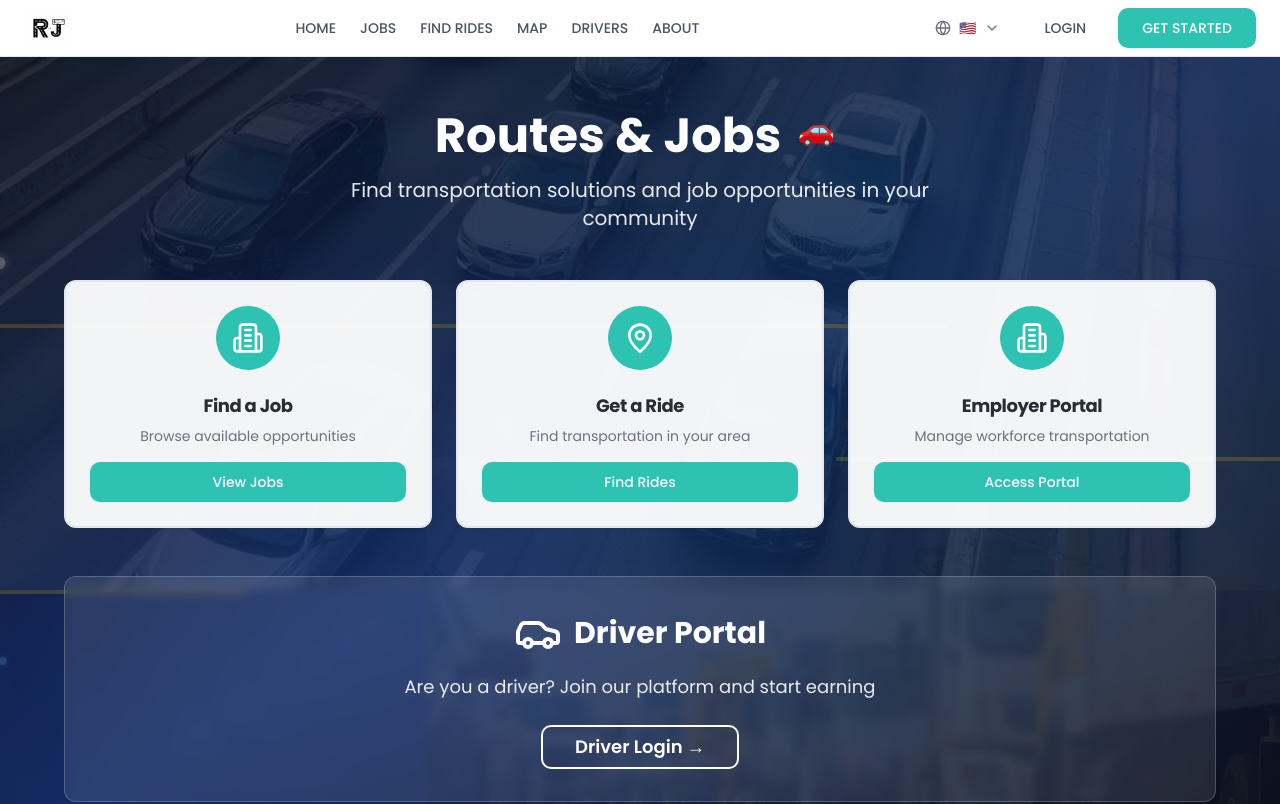
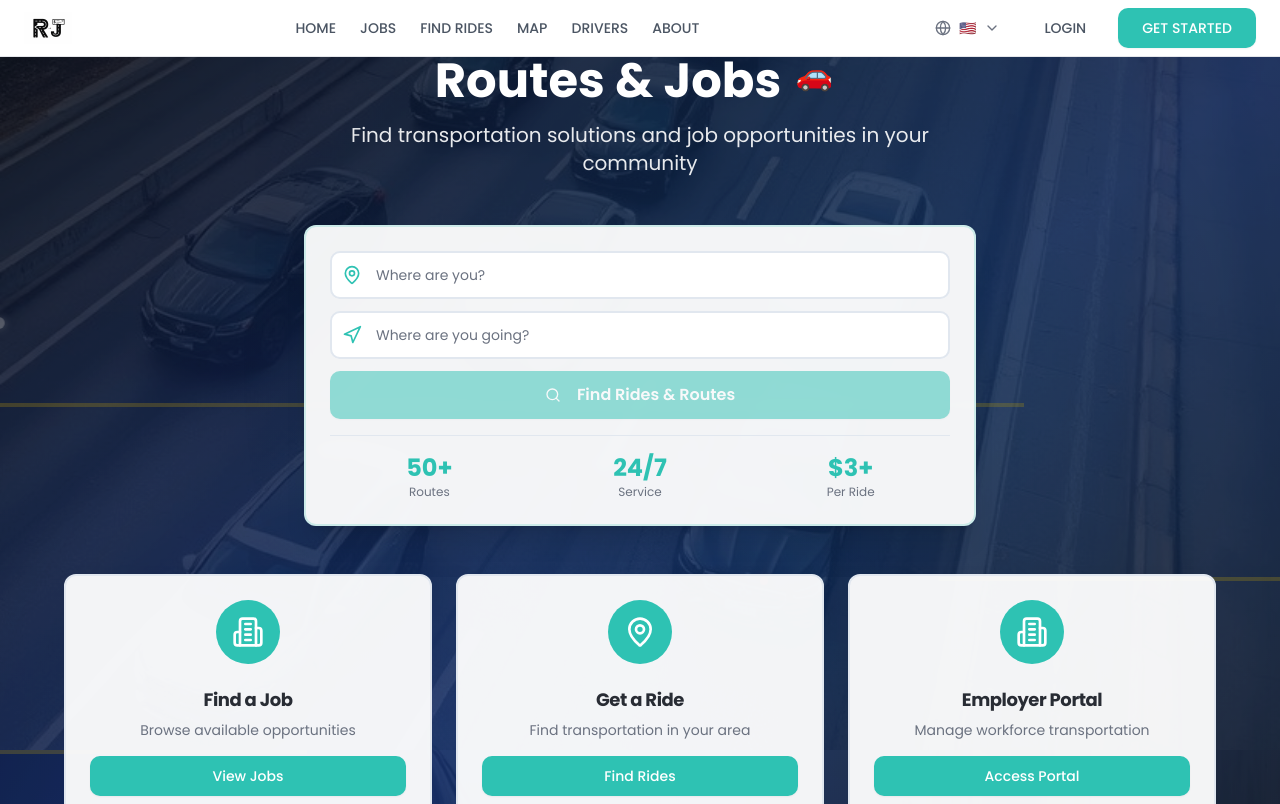
Before and after one commit to Routes-Jobs/routesandjobsapp, a React (Vite) app: page / in a window 1280 px wide. Shown: the top 804 px of the page. Built offline with nearby package versions, Linux system fonts and the light colour scheme.

Commit message:
Add address search to front page

```diff
--- /dev/null
+++ b/src/components/RideBookingWidget.tsx
@@ -0,0 +1,108 @@
+import { useState } from "react";
+import { Card, CardContent } from "@/components/ui/card";
+import { Input } from "@/components/ui/input";
+import { Button } from "@/components/ui/button";
+import { MapPin, Navigation, Search } from "lucide-react";
+import MapView from "@/components/MapView";
+
+interface RideBookingWidgetProps {
+  onSearchRide: (pickup: string, destination: string) => void;
+}
+
+const RideBookingWidget = ({ onSearchRide }: RideBookingWidgetProps) => {
+  const [pickupLocation, setPickupLocation] = useState("");
+  const [destination, setDestination] = useState("");
+  const [showMap, setShowMap] = useState(false);
+
+  const handleSearch = () => {
+    if (pickupLocation && destination) {
+      onSearchRide(pickupLocation, destination);
+      setShowMap(true);
+    }
+  };
+
+  const memphisLocations = [
+    { id: "loc1", name: "Memphis International Airport", coordinates: [-89.9711, 35.0428] as [number, number], type: "pickup" as const, status: "active" as const },
+    { id: "loc2", name: "Beale Street", coordinates: [-90.0490, 35.1495] as [number, number], type: "pickup" as const, status: "active" as const },
+    { id: "loc3", name: "Graceland", coordinates: [-90.0267, 35.0474] as [number, number], type: "destination" as const },
+    { id: "loc4", name: "FedExForum", coordinates: [-90.0507, 35.1382] as [number, number], type: "destination" as const },
+  ];
+
+  return (
+    <Card className="bg-white/95 backdrop-blur-sm border-2 border-primary/20 shadow-xl">
+      <CardContent className="p-6 space-y-4">
+        <div className="space-y-3">
+          {/* Pickup Location */}
+          <div className="relative">
+            <div className="absolute left-3 top-1/2 -translate-y-1/2 text-primary">
+              <MapPin className="w-5 h-5" />
+            </div>
+            <Input
+              type="text"
+              placeholder="Where are you?"
+              value={pickupLocation}
+              onChange={(e) => setPickupLocation(e.target.value)}
+              className="pl-11 h-12 text-base bg-background border-2 focus:border-primary"
+            />
+          </div>
+
+          {/* Destination */}
+          <div className="relative">
+            <div className="absolute left-3 top-1/2 -translate-y-1/2 text-accent">
+              <Navigation className="w-5 h-5" />
+            </div>
+            <Input
+              type="text"
+              placeholder="Where are you going?"
+              value={destination}
+              onChange={(e) => setDestination(e.target.value)}
+              className="pl-11 h-12 text-base bg-background border-2 focus:border-accent"
+            />
+          </div>
+
+          {/* Search Button */}
+          <Button
+            onClick={handleSearch}
+            disabled={!pickupLocation || !destination}
+            className="w-full h-12 text-base font-semibold bg-primary hover:bg-primary/90"
+          >
+            <Search className="w-5 h-5 mr-2" />
+            Find Rides & Routes
+          </Button>
+        </div>
+
+        {/* Map Preview */}
+        {showMap && (
+          <div className="pt-4 border-t">
+            <div className="text-sm font-medium mb-3 text-muted-foreground">
+              Popular locations in Memphis
+            </div>
+            <MapView
+              locations={memphisLocations}
+              height="300px"
+              zoom={11}
+            />
+          </div>
+        )}
+
+        {/* Quick Stats */}
+        <div className="grid grid-cols-3 gap-3 pt-4 border-t">
+          <div className="text-center">
+            <div className="text-2xl font-bold text-primary">50+</div>
+            <div className="text-xs text-muted-foreground">Routes</div>
+          </div>
+          <div className="text-center">
+            <div className="text-2xl font-bold text-primary">24/7</div>
+            <div className="text-xs text-muted-foreground">Service</div>
+          </div>
+          <div className="text-center">
+            <div className="text-2xl font-bold text-primary">$3+</div>
+            <div className="text-xs text-muted-foreground">Per Ride</div>
+          </div>
+        </div>
+      </CardContent>
+    </Card>
+  );
+};
+
+export default RideBookingWidget;
--- a/src/components/RoleSelection.tsx
+++ b/src/components/RoleSelection.tsx
@@ -2,8 +2,10 @@ import { Button } from "@/components/ui/button";
 import { Card, CardContent, CardDescription, CardHeader, CardTitle } from "@/components/ui/card";
 import { Users, Building2, MapPin, Car } from "lucide-react";
 import { useLanguage } from "@/contexts/LanguageContext";
+import { useToast } from "@/hooks/use-toast";
 import highwayCars1 from "@/assets/highway-cars-1.jpg";
 import highwayCars2 from "@/assets/highway-cars-2.jpg";
+import RideBookingWidget from "@/components/RideBookingWidget";
 
 interface RoleSelectionProps {
   onRoleSelect: (role: "employee" | "employer" | "general") => void;
@@ -11,6 +13,18 @@ interface RoleSelectionProps {
 
 const RoleSelection = ({ onRoleSelect }: RoleSelectionProps) => {
   const { t } = useLanguage();
+  const { toast } = useToast();
+
+  const handleSearchRide = (pickup: string, destination: string) => {
+    toast({
+      title: "Searching for rides...",
+      description: `From ${pickup} to ${destination}`,
+    });
+    // This could navigate to the general public flow or employee flow
+    setTimeout(() => {
+      onRoleSelect("general");
+    }, 1000);
+  };
 
   return (
     <div className="min-h-screen relative overflow-hidden">
@@ -71,6 +85,11 @@ const RoleSelection = ({ onRoleSelect }: RoleSelectionProps) => {
             <p className="text-xl text-white/90 max-w-2xl mx-auto">
               Find transportation solutions and job opportunities in your community
             </p>
+          </div>
+
+          {/* Ride Booking Widget */}
+          <div className="max-w-2xl mx-auto mb-12">
+            <RideBookingWidget onSearchRide={handleSearchRide} />
           </div>
 
           {/* Navigation Options */}
```
